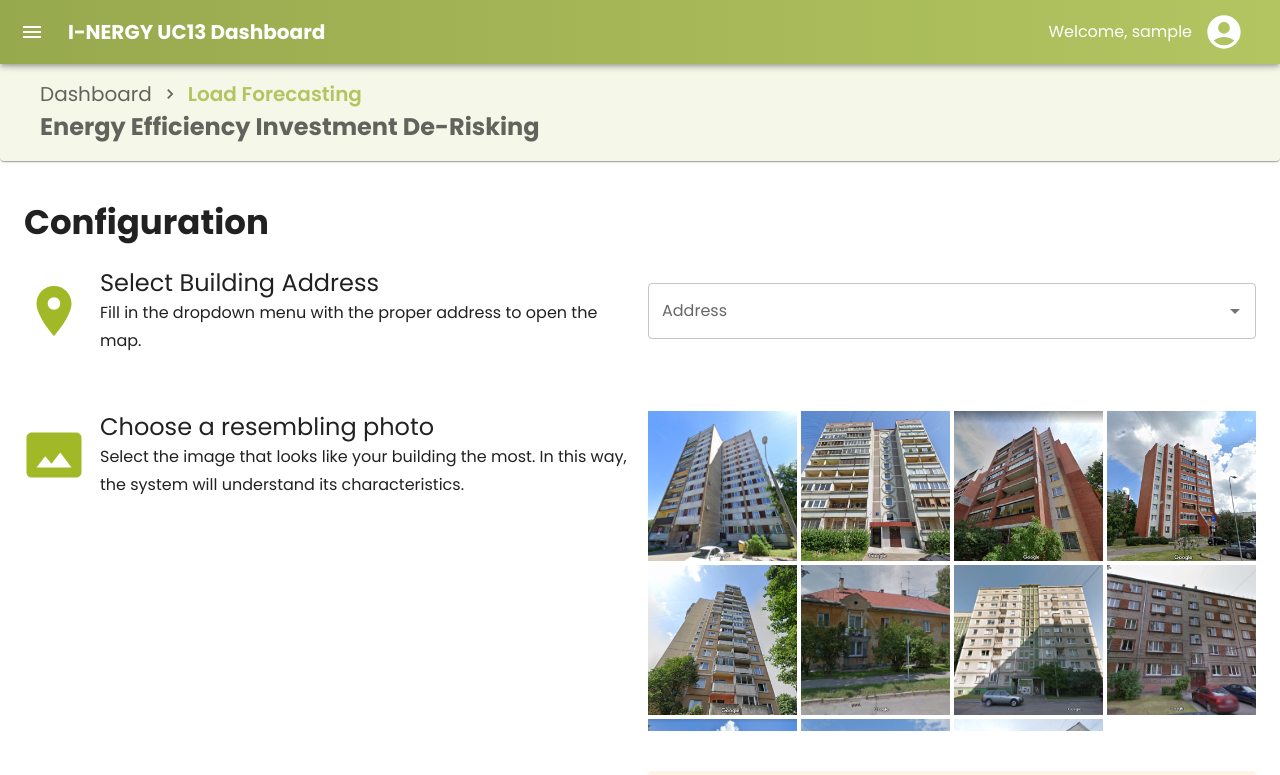
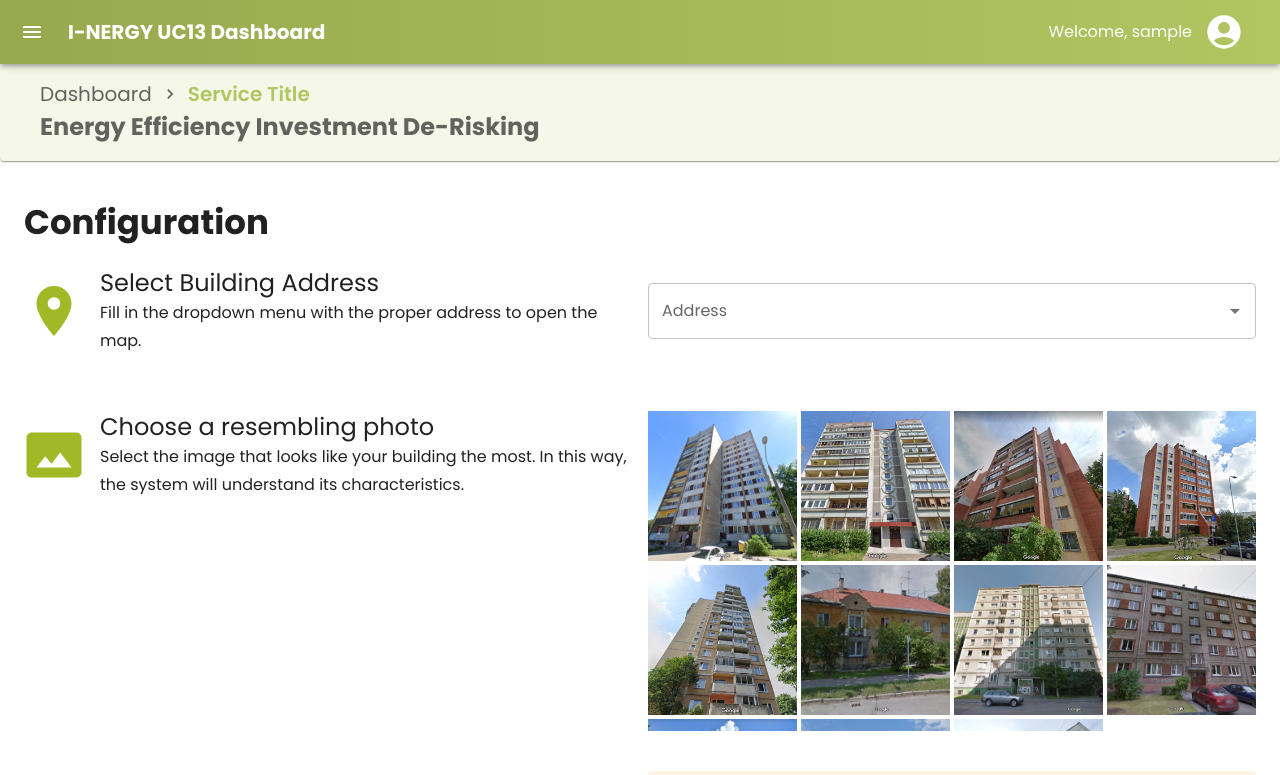
Before and after one commit to I-NERGY/EEI_Service_frontend, a React (Create React App) app: page /servicePath in a window 1280 px wide. Shown: the top 775 px of the page. Built offline with nearby package versions, Linux system fonts and the light colour scheme; sample sign-in values are in the browser's storage.

Commit message:
HomepageItemFullWidth.tsx, ServicePage.tsx, some fixes

```diff
--- a/src/components/homepage/HomepageItemFullWidth.tsx
+++ b/src/components/homepage/HomepageItemFullWidth.tsx
@@ -23,7 +23,7 @@ const HomepageItemFullWidth = ({title, description, link, icon, image, index}: P
     let navigate = useNavigate();
 
     return (<React.Fragment>
-        <Grid container sx={{position: 'relative'}}>
+        <Grid container sx={{position: 'relative', minHeight: '46vh'}}>
             {link && <Avatar className={'linkAvatar'} onClick={() => navigate(link)}>
                 <InsertLinkIcon className={'serviceCategoryLinkIcon'}/>
             </Avatar>}
@@ -31,7 +31,7 @@ const HomepageItemFullWidth = ({title, description, link, icon, image, index}: P
             <Grid item className={(index % 2) ? 'serviceCategoryDescriptionEven' : 'serviceCategoryDescriptionOdd'}
                   xs={12} md={6}
                   order={(index % 2) ? {xs: 2, md: 2} : {xs: 2, md: 1}}
-                  sx={{height: {md: '500px', xs: '500px', zIndex: 2}}}
+                  // sx={{height: {md: '100%', xs: '100%', zIndex: 2}}}
                   display={'flex'} alignItems={'center'}>
                 <Container maxWidth={'md'} sx={{p: 5}}>
                     <Box display={'flex'} justifyContent={'center'} alignItems={'center'}>
@@ -44,7 +44,7 @@ const HomepageItemFullWidth = ({title, description, link, icon, image, index}: P
                     <Divider color={'#fff'} sx={{width: '30%', mx: 'auto', height: '1px', mt: 3}}/>
                 </Container>
             </Grid>
-            <Grid item xs={12} md={6} sx={{height: {md: '500px', xs: '500px', overflow: 'hidden'}}}
+            <Grid item xs={12} md={6} sx={{overflow: 'hidden'}}
                   order={(index % 2) ? {xs: 1, md: 1} : {xs: 1, md: 2}}>
                 <img style={{height: '100%', width: '100%', objectFit: 'cover'}}
                      src={image} className={'homepageServiceImage'}
--- a/src/pages/ServicePage.tsx
+++ b/src/pages/ServicePage.tsx
@@ -23,7 +23,7 @@ const breadcrumbs = [
         color="secondary"
         fontSize={'20px'}
         fontWeight={600}>
-        Load Forecasting
+        Service Title
     </Typography>,];
 
 const ServicePage = () => {
```
